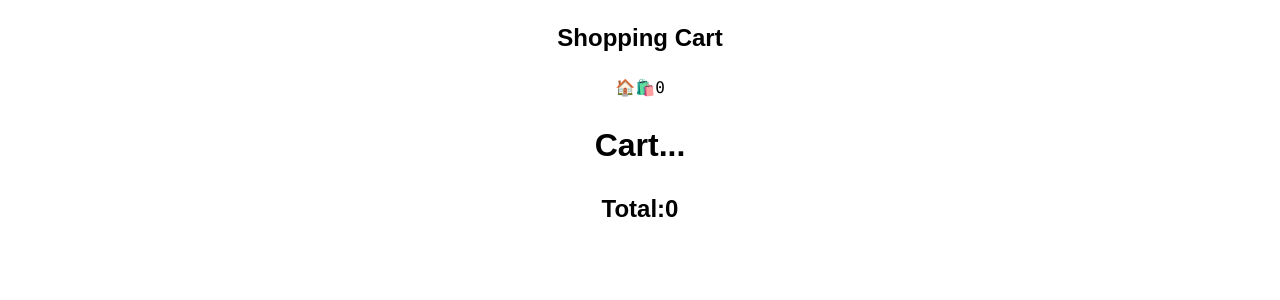
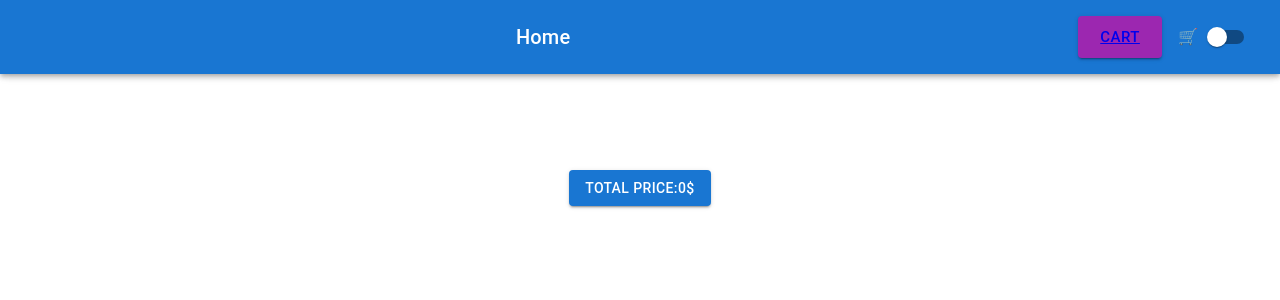
Before and after one commit to Prateek-Wayne/Shopping-Cart, a React (Create React App) app: page /cart in a window 1280 px wide. Shown: the top 300 px of the page. Built offline with nearby package versions, Linux system fonts and the light colour scheme.

Commit message:
Added Material UI

```diff
--- a/src/App.tsx
+++ b/src/App.tsx
@@ -1,5 +1,4 @@
-import React from 'react'
-import './App.css'
+import React,{useState} from 'react'
 import { BrowserRouter, Route, Routes } from 'react-router-dom';
 import Home from './pages/Home';
 import Cart from './pages/Cart';
@@ -7,10 +6,19 @@ import NavBar from './component/NavBar';
 import store from './store/store';
 import { Provider } from 'react-redux';
 import {Toaster} from 'react-hot-toast';
+import { Box,Container,ThemeProvider, createTheme,CssBaseline} from '@mui/material';
+
 const App = () => {
+  const [darkMode, setDarkMode] = useState(false);
+  const darkTheme = createTheme({
+    palette: {
+      mode: darkMode?'dark':'light'
+    },
+  });
   return (
-    <div className='App'>
-
+      <ThemeProvider theme={darkTheme}>
+      <CssBaseline />
+      <Container sx={{display:'flex' ,flexDirection:'column',textAlign:'center'}}>
       <Provider store={store}>
       <div>
                 <Toaster
@@ -19,15 +27,17 @@ const App = () => {
                 ></Toaster>
         </div>
         <BrowserRouter>
+          <NavBar darkMode={darkMode} setDarkMode={setDarkMode}/>
           <h2>Shopping Cart</h2>
-          <NavBar />
           <Routes>
             <Route path='/' element={<Home />} />
             <Route path='/cart' element={<Cart />} />
           </Routes>
         </BrowserRouter>
       </Provider>
-    </div>
+      </Container>
+      </ThemeProvider>
+
   )
 }
 
--- a/src/component/NavBar.tsx
+++ b/src/component/NavBar.tsx
@@ -1,25 +1,49 @@
-import React from 'react';
+import React ,{useState} from 'react';
 import { Link } from 'react-router-dom';
 import { useSelector } from 'react-redux';
-// import '../App.css'
-import  {dataType}  from '../store/cartSlice';
+import { dataType } from '../store/cartSlice';
+import { Switch,Badge,AppBar, Toolbar, Typography, Button, Box } from '@mui/material';
+interface RootState {
+  cart: dataType[];
+}
+interface NavBarProp{
+  darkMode:boolean;
+  setDarkMode:React.Dispatch<React.SetStateAction<boolean>>;
 
-interface RootState {
-    cart: dataType[];
-  }
+}
+const NavBar:React.FC<NavBarProp>= ({darkMode,setDarkMode}) => {
 
-const NavBar = () => {
 
-    const counter = useSelector((state: RootState) => state.cart);
+  const counter = useSelector((state: RootState) => state.cart);
 
   return (
-    <div className='NavbarWrapper'>
-    <div className='Navbar' >
-      <Link to='/' ><a href='/'>🏠</a></Link>
-      <Link to='/cart' ><a href='/cart'>🛍️</a></Link>
-      <code className='Code'>{counter.length}</code>
-    </div>
-    </div>
+    <Box sx={{ flexGrow: 1 }}>
+      <AppBar position="fixed">
+        <Toolbar>
+
+          <Box component={Link} to="/" sx={{ textDecoration: 'none', color: 'inherit', flexGrow: 1 }}>
+            <Typography variant="h6" component="div">
+              Home
+            </Typography>
+          </Box>
+
+          <Button size='large' color="secondary" variant='contained' sx={{ margin: 2 }} > <Link to='/cart'>Cart</Link> </Button>
+
+          <Badge badgeContent={counter.length} color="secondary" >
+            🛒
+          </Badge>
+
+          <Switch color='secondary' onClick={() => {
+            setDarkMode(!darkMode);
+            console.log("Navbar ", darkMode)
+          }} />
+
+        </Toolbar>
+
+      </AppBar>
+
+    </Box>
+
   )
 }
 
--- a/src/component/Product.tsx
+++ b/src/component/Product.tsx
@@ -1,60 +1,83 @@
 import React, { useEffect, useState } from 'react'
-import {useDispatch} from 'react-redux';
-import {add} from '../store/cartSlice';
+import { useDispatch } from 'react-redux';
+import { add } from '../store/cartSlice';
 import { dataType } from '../store/cartSlice';
-import {toast} from 'react-hot-toast';
-// import './component.css';
-import Button from '@mui/material/Button';
+import { toast } from 'react-hot-toast';
+
+import { Box,Grid,Button, Card, CardActions, CardContent, CardMedia, Typography,CircularProgress,Rating } from '@mui/material';
 
 const Product = () => {
     //dispatcher
-    const dispatch=useDispatch();
+    const dispatch = useDispatch();
 
     //useState
-    const [dataProduct,setProductData]=useState<dataType[]>([]);
-    const [loading,setLoading] =useState<boolean>(true);
+    const [dataProduct, setProductData] = useState<dataType[]>([]);
+    const [loading, setLoading] = useState<boolean>(true);
     //fetching...
-    const fetchData =async ()=>{
-        const res=await fetch('https://dummyjson.com/products');
-        const data= await res.json();
+    const fetchData = async () => {
+        try {
+            const res = await fetch('https://dummyjson.com/products');
+            const data = await res.json();
             setProductData(data.products);
             setLoading(false);
             console.log(data.products);
+
+        } catch (error) {
+            setLoading(true);
+        }
     }
 
     //useEffect...
-    useEffect(()=>{
+    useEffect(() => {
         fetchData();
-    },[]);
+    }, []);
     //addHandler
-    const addHandler=(i:dataType)=>{
+    const addHandler = (i: dataType) => {
         dispatch(add(i));
         toast.success("Item Added")
 
     }
     //coditon for Loading...
-    if(loading){
-        return (<h1>Loading....</h1>)
-        ;
+    if (loading) {
+        return (
+            <Box sx={{ display: 'flex', justifyContent: 'center', alignItems: 'center', height: '20vh' }}>
+            <CircularProgress size={100} />
+        </Box>
+        )
     }
     return (
-    <div className='ProductWrapper'>
-        {
-            dataProduct.map((i:dataType,index:number)=>{
-                    return(
-                        <div key={index} className='Product'>
-                            <img src={i.images[0]} alt='#' />
-                            <code>{i.title}</code>
-
-                            <Button variant="contained" color="secondary" onClick={()=>{
+        <Grid container spacing={2}>
+  {dataProduct.map((i: dataType, index: number) => {
+    return (
+      <Grid item xs={12} sm={6} md={4} lg={3} key={i.id}>
+        <Card sx={{ display: 'flex', flexDirection: 'column', justifyContent: 'center', alignItems: 'center', minWidth: 200, minHeight: 200 ,height:'500px' }}>
+          <CardMedia
+            component="img"
+            image={i.images[0]}
+            alt="Paella dish"
+            sx={{ height: 200, width: 200, objectFit: 'contain' }}
+          />
+          <CardContent sx={{ alignItems: 'center' }} >
+            <Typography gutterBottom variant="h5" component="div">
+              {i.title}
+            </Typography>
+            <Typography>
+            <Rating name="read-only" value={i.rating} readOnly />
+            </Typography>
+            <Button variant="contained" color="info" size='large' sx={{ marginTop:'10px'}} >{i.price}</Button>
+          </CardContent>
+          <CardActions>
+            <Button variant="contained" color="secondary" sx={{marginTop:'-8px'}} onClick={() => {
               addHandler(i);
             }}>Add me</Button>
-                        </div>
+          </CardActions>
+        </Card>
+      </Grid>
     )
-            })
-        }
-    </div>
+  })}
+</Grid>
+
     )
 }
 
-export default Product ;
+export default Product;
--- a/src/pages/Cart.tsx
+++ b/src/pages/Cart.tsx
@@ -2,40 +2,38 @@ import React, { useState, useEffect } from "react";
 import { remove, add } from "../store/cartSlice";
 import { useSelector, useDispatch } from "react-redux";
 import { dataType } from "../store/cartSlice";
-import {toast} from 'react-hot-toast';
-
+import { toast } from 'react-hot-toast';
+// ......................................
+import { Grid, Button, Box, Paper, Card, CardActions, CardContent, CardMedia, Typography } from '@mui/material';
+// ........................................
 interface RootState {
   cart: dataType[];
 }
 
 const Cart = () => {
   // dispatcher...
-    const dispatch=useDispatch();
+  const dispatch = useDispatch();
   // useState...
-    const [productData,setProductData]=useState<dataType[]>([]);
+  const [productData, setProductData] = useState<dataType[]>([]);
   //useSelector...
-    const data=useSelector((state:RootState)=>state.cart);
+  const data = useSelector((state: RootState) => state.cart);
   //useEffect
-    useEffect(()=>{
+  useEffect(() => {
     setProductData(data);
-    },[data]);
+  }, [data]);
   //calculating total Price of Product...
-    let totalPrice:number=0;
-    for(let i=0;i<productData.length;i++)
-    {
-        totalPrice+=productData[i].price;
+  let totalPrice: number = 0;
+  for (let i = 0; i < productData.length; i++) {
+    totalPrice += productData[i].price;
   }
   //Adding myMap functionality...
-    const myMap=new Map<dataType,number>();
-    for(let i of productData)
-    {
-        if(myMap.has(i))
-        {
-            myMap.set(i,myMap.get(i)!+1);
+  const myMap = new Map<dataType, number>();
+  for (let i of productData) {
+    if (myMap.has(i)) {
+      myMap.set(i, myMap.get(i)! + 1);
     }
-        else
-        {
-            myMap.set(i,1);
+    else {
+      myMap.set(i, 1);
     }
   }
   //removing from cart...
@@ -51,38 +49,52 @@ const Cart = () => {
   };
 
   return (
-    <div>
-      <h1>Cart...</h1>
-      <h2>Total:{totalPrice}</h2>
+
+    <>
+      <Box sx={{ display: 'flex', justifyContent: 'center', alignItems: 'center', height: '20vh', paddingTop: '64px' }}>
+        <Button variant="contained" >Total Price:{totalPrice}$ </Button>
+      </Box>
+      <Grid container spacing={2}>
         {Array.from(myMap).map(
-        ([key, value]: [dataType, number], index: number) => {
+          ([i, value]: [dataType, number], index: number) => {
             return (
-            <div key={index}>
-              <span>{key.title}</span>
-              <p>
-                <code>{value}</code>
-              </p>
-              <span>
-                <button
-                  onClick={() => {
-                    addHandler(key);
-                  }}
-                >
-                  Add me
-                </button>
-                <button
-                  onClick={() => {
-                    addRemover(key.id);
-                  }}
-                >
-                  Delete me
-                </button>
-              </span>
-            </div>
+              <Grid item xs={12} sm={6} md={4} lg={3} key={i.id}>
+                <Card sx={{ display: 'flex', flexDirection: 'column', justifyContent: 'center', alignItems: 'center', minWidth: 200, minHeight: 200, height: '500px' }}>
+                  <CardMedia
+                    component="img"
+                    image={i.images[0]}
+                    alt="Paella dish"
+                    sx={{ height: 300, width: 300, objectFit: 'contain', }}
+                  />
+                  <CardContent sx={{ alignItems: 'center' }} >
+                    <Typography gutterBottom variant="h5" component="div">
+                      {i.title}
+                    </Typography>
+                    <Typography component='div' variant="body2" color="text.secondary" sx={{ maxWidth: 500, maxHeight: 50, overflow: "scroll" }} >
+                      {i.description}
+                    </Typography>
+                    <Button size="large" variant="contained" sx={{ borderRadius: "30%", fontSize: '10', mt: 3, mb: "-30px" }}>
+                      {value}
+                    </Button>
+                  </CardContent>
+                  <CardActions>
+                    <Typography>
+                      <Button variant="contained" color="secondary" size="small" sx={{ margin: 1, borderRadius: '20px' }} onClick={() => {
+                        addHandler(i);
+                      }}>➕</Button>
+                      <Button variant="contained" color="secondary" size="small" sx={{ margin: 1, borderRadius: '20px' }} onClick={() => {
+                        addRemover(i.id);
+                      }}>➖</Button>
+                    </Typography>
+                  </CardActions>
+                </Card>
+              </Grid>
+
             );
           }
         )}
-    </div>
+      </Grid>
+    </>
   );
 };
 
--- a/src/store/cartSlice.tsx
+++ b/src/store/cartSlice.tsx
@@ -7,6 +7,7 @@ export interface dataType{
     discountPercentage:string,
     images:string[],
     price:number;
+    rating:number;
 }
 const initialState:dataType[]=[];
 const cartSlice=createSlice({
```
Lines whose indentation alone changed are shown as unchanged.
